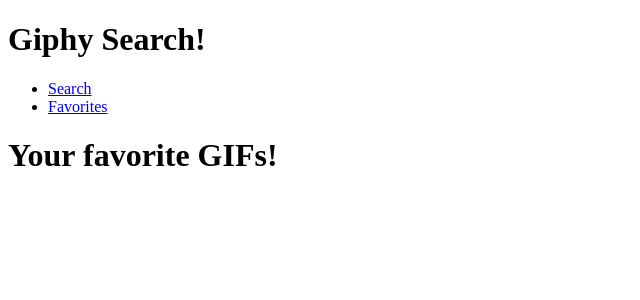
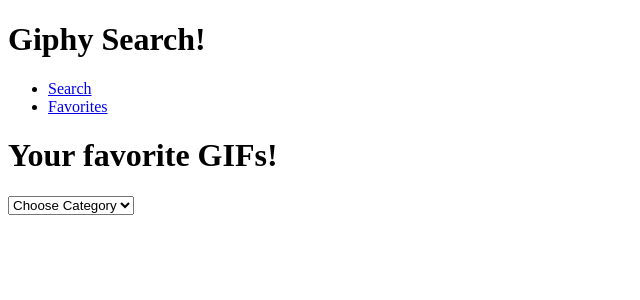
Before and after one commit to McKynlee/cullen-pod4-group-giphy-project, a React (Create React App) app: page /#/favorites in a window 1280 px wide. Shown: the top 300 px of the page, without its empty margins (0-640 px from the left). Built offline with nearby package versions, Linux system fonts and the light colour scheme.

Commit message:
Dropdown of category options created

```diff
--- a/src/components/Favorites/Favorites.jsx
+++ b/src/components/Favorites/Favorites.jsx
@@ -1,7 +1,7 @@
 import React, { useEffect } from 'react';
 import { useDispatch } from 'react-redux';
 
-function Favorites () {
+function Favorites() {
 
   const dispatch = useDispatch();
 
@@ -18,6 +18,16 @@
     <>
       <h1>Your favorite GIFs!</h1>
       {/* selector for categories */}
+      {/* will map through search results and render dropdown
+      with each item */}
+      <select>
+        <option value="">Choose Category</option>
+        <option value="funny">Funny</option>
+        <option value="cohort">Cohort</option>
+        <option value="cartoon">Cartoon</option>
+        <option value="nsfw">NSFW</option>
+        <option value="meme">Meme</option>
+      </select>
     </>
   )
 }
```
